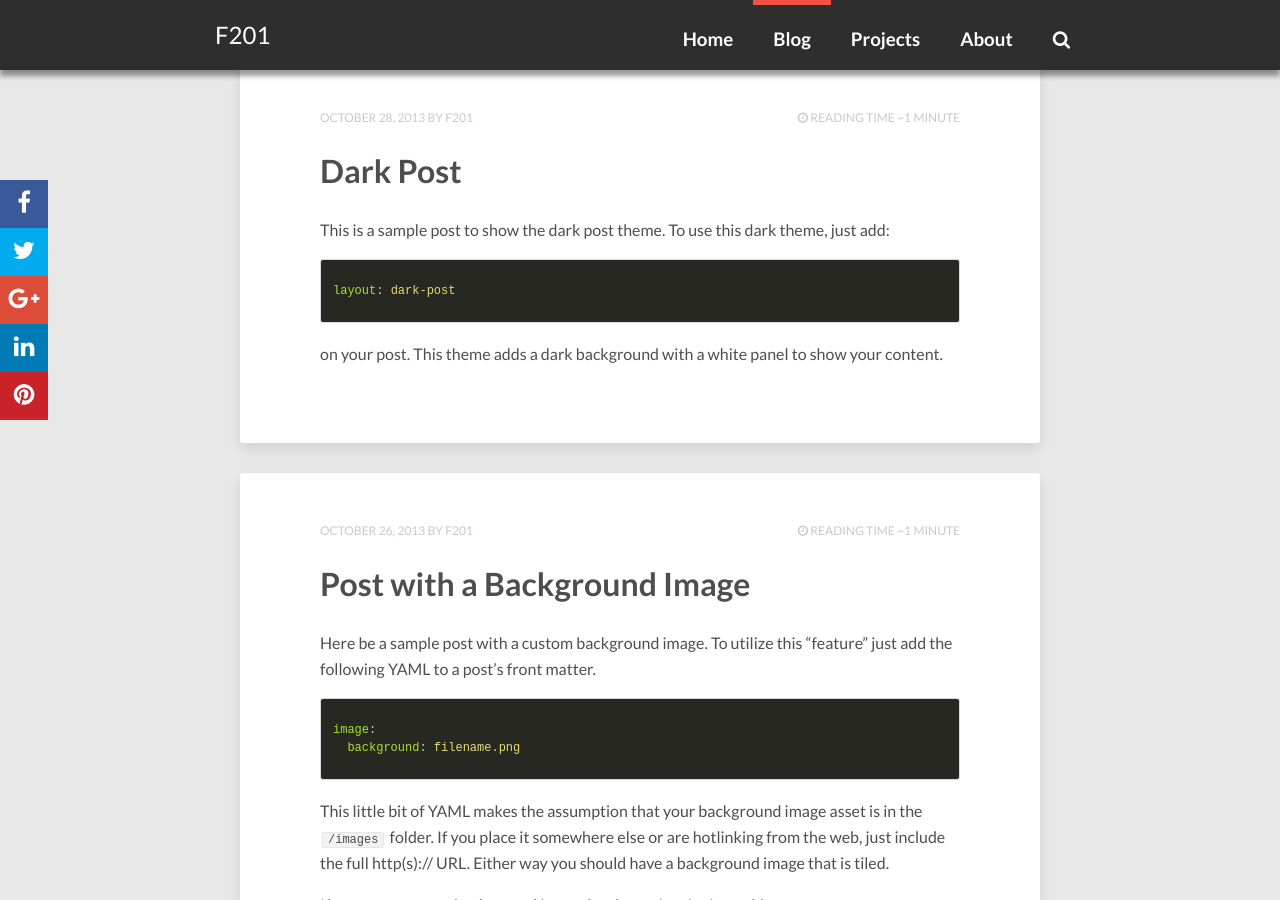
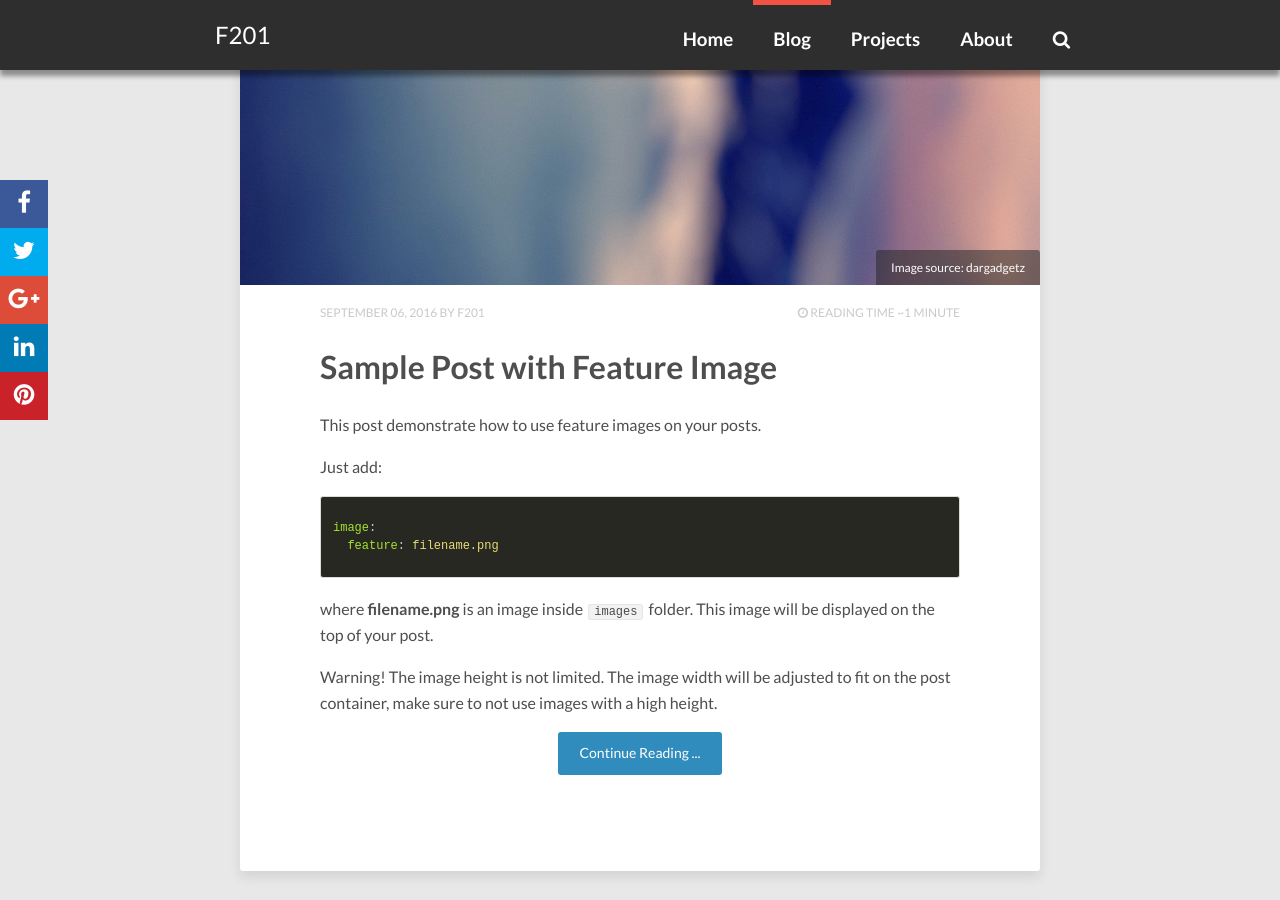
Before and after one commit to F201/f201.github.io, a Jekyll site: the page built from blog/index.html, in a window 1280 px wide and 900 px high, scrolled down 710 px. Built offline with Jekyll 4.4.1, drawn with Linux system fonts in a browser that asks for light colours; nearby versions of some CDN libraries; the list of posts is cut into pages by our own code; comment, search, counter and statistics services are not loaded; some of the changed text lies outside the part shown.

Commit message:
change home

```diff
--- /dev/null
+++ b/_posts/2016-09-06-workshop-unity.md
@@ -0,0 +1,27 @@
+---
+layout: post
+title: Sample Post with Feature Image
+description: "Sample Post with Feature Image"
+tags: [event]
+image:
+    feature: feature.jpg
+    credit: dargadgetz
+    creditlink: http://www.dargadgetz.com/ios-8-abstract-wallpaper-pack-for-iphone-5s-5c-and-ipod-touch-retina/
+---
+
+This post demonstrate how to use feature images on your posts.
+
+Just add:
+
+{% highlight yaml %}
+image:
+  feature: filename.png
+{% endhighlight %}
+
+where **filename.png** is an image inside `images` folder. This image will be displayed on the top of your post.
+
+Warning! The image height is not limited. The image width will be adjusted to fit on the post container, make sure to not use images with a high height.
+
+<!-- more -->
+
+Post content after ``<!-- more -->`` tag.
--- a/index.html
+++ b/index.html
@@ -2,7 +2,7 @@
 layout: post-index
 title: "RPL & GDC"
 description: "Homepage"
-tags: [Jekyll, theme, themes, responsive, blog, modern]
+tags: [event]
 comments: false
 <!-- share: true -->
 ---
```
